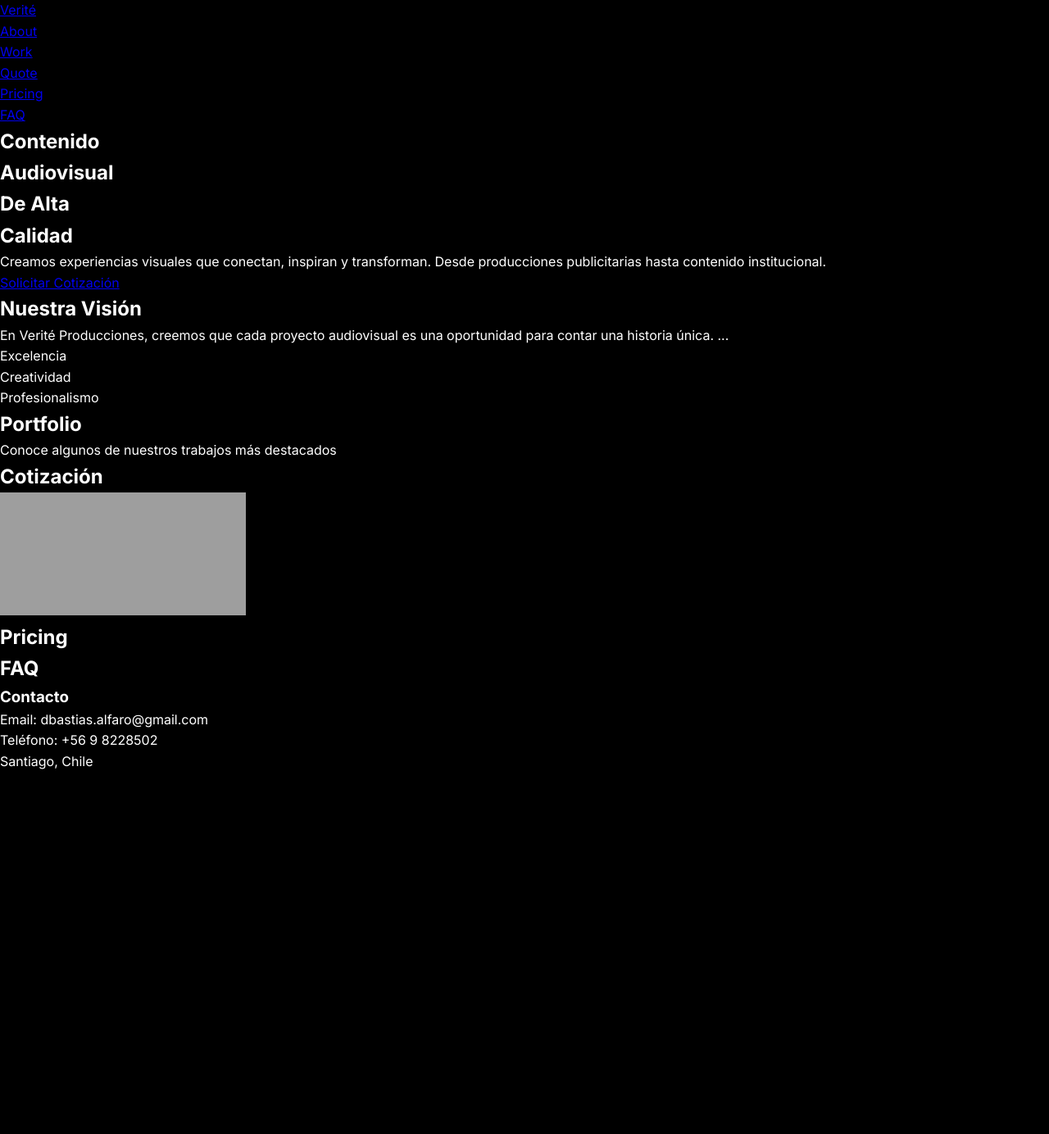
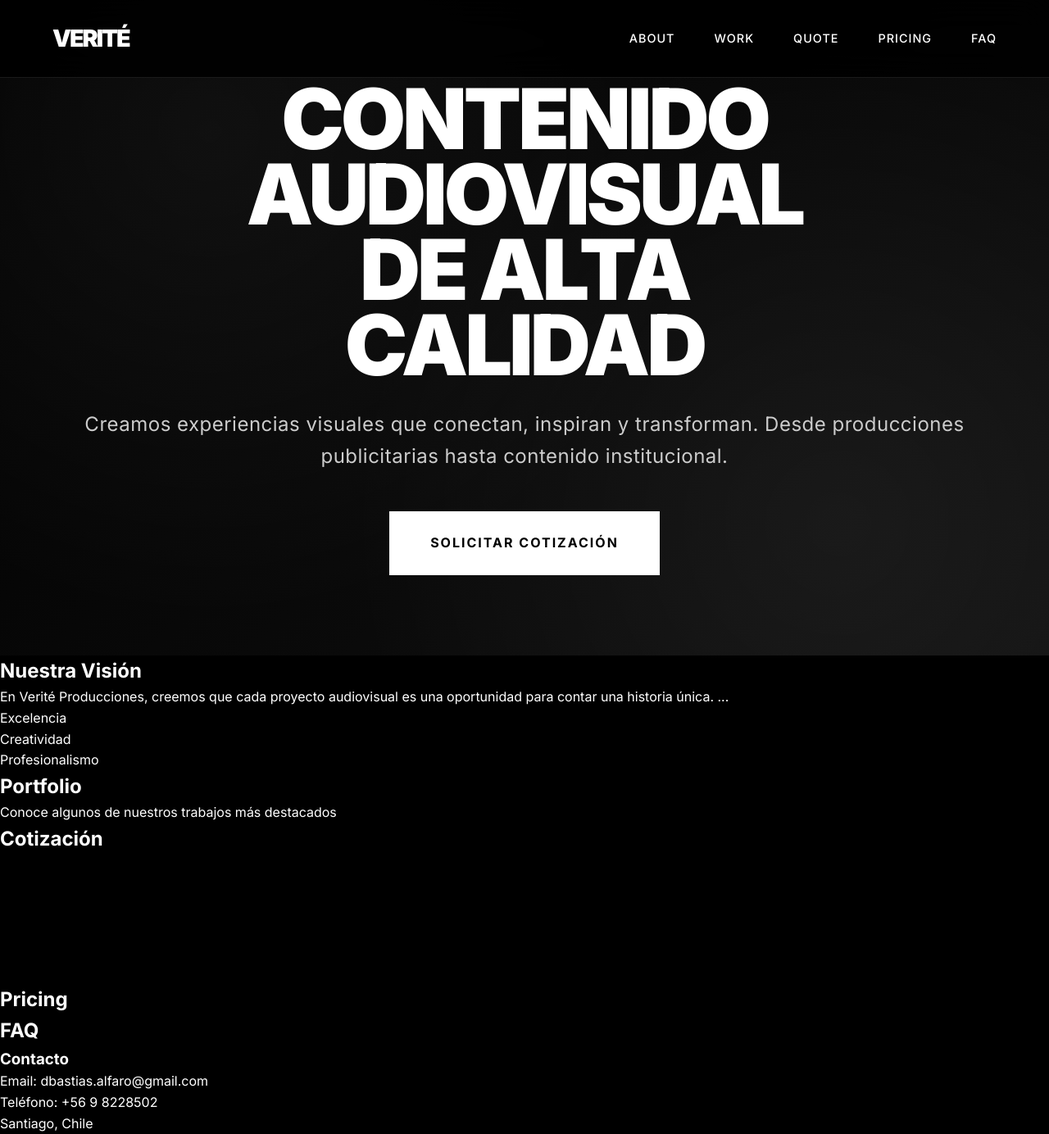
Before and after one commit to dbastias37/Verite-prod, a Python web app: template templates/index.html in a window 1280 px wide. Shown: the whole page at 82% size. Before the commit the page ends 939 px from the top, so only its background shows below. Run offline with Jinja, Linux system fonts and the light colour scheme; the template is opened without the code that fills it, so the values that code supplies are empty; grey boxes are pictures that could not be loaded.

Commit message:
Styles.css

```diff
--- a/static/css/styles.css
+++ b/static/css/styles.css
@@ -1,7 +1,8 @@
-/* static/css/styles.css */
-
-/* Reset y base */
-* { margin:0; padding:0; box-sizing:border-box; }
+* {
+  margin: 0;
+  padding: 0;
+  box-sizing: border-box;
+}
 html { scroll-behavior: smooth; }
 body {
   font-family: 'Inter', sans-serif;
@@ -12,25 +13,44 @@
 }
 
 /* Header */
-header { … }
+header {
+  position: fixed;
+  top: 0;
+  width: 100%;
+  background: rgba(0, 0, 0, 0.9);
+  backdrop-filter: blur(20px);
+  z-index: 1000;
+  border-bottom: 1px solid rgba(255,255,255,0.1);
+  transition: all 0.3s ease;
+}
+nav { display:flex; justify-content:space-between; align-items:center; padding:1.5rem 5%; max-width:1600px; margin:0 auto; }
+.logo { font-size:1.8rem; font-weight:900; color:#fff; text-decoration:none; letter-spacing:-2px; text-transform:uppercase; }
+.nav-links { display:flex; list-style:none; gap:3rem; }
+.nav-links a { color:#fff; text-decoration:none; font-weight:500; font-size:0.9rem; letter-spacing:1px; text-transform:uppercase; transition:all 0.3s ease; position:relative; }
+.nav-links a::after { content:''; position:absolute; bottom:-5px; left:0; width:0; height:2px; background:#fff; transition:width 0.3s ease; }
+.nav-links a:hover::after { width:100%; }
 
-/* .nav-links, .logo, etc. */
-…
+/* Hero Section */
+.hero { height:100vh; display:flex; align-items:center; justify-content:center; text-align:center; background:linear-gradient(135deg,#000 0%,#111 100%); position:relative; overflow:hidden; }
+.hero::before { content:''; position:absolute; top:0;left:0;right:0;bottom:0;
+  background:
+    radial-gradient(circle at 20% 20%,rgba(255,255,255,0.05) 0%,transparent 50%),
+    radial-gradient(circle at 80% 80%,rgba(255,255,255,0.05) 0%,transparent 50%);
+}
+.hero-content { position:relative; z-index:2; max-width:1200px; padding:0 2rem; }
+.hero-content h1 { font-size:clamp(3rem,8vw,8rem); font-weight:900; color:#fff; letter-spacing:-4px; line-height:0.9; margin-bottom:2rem; text-transform:uppercase; opacity:0; animation:fadeInUp 1s ease forwards; }
+.hero-content p { font-size:clamp(1.2rem,2vw,1.5rem); color:#ccc; margin-bottom:3rem; font-weight:400; letter-spacing:0.5px; opacity:0; animation:fadeInUp 1s ease 0.3s forwards; }
+.cta-button { display:inline-block; background:#fff; color:#000; padding:1.5rem 3rem; text-decoration:none; font-weight:700; font-size:1rem; letter-spacing:2px; text-transform:uppercase; transition:all 0.3s ease; border:2px solid #fff; opacity:0; animation:fadeInUp 1s ease 0.6s forwards; }
+.cta-button:hover { background:transparent; color:#fff; transform:translateY(-3px); }
 
-/* Hero */
-.hero { … }
-.hero-content h1 { … }
-…
-
-/* Portfolio, About, Payment, FAQ, Footer… */
-…
+/* Y así continúa TODO el resto de tu CSS… */
 
 /* Animaciones */
-@keyframes fadeInUp { … }
-@keyframes shimmer { … }
-.animate-on-scroll { … }
-.animate-on-scroll.visible { … }
+@keyframes fadeInUp { from { opacity:0; transform:translateY(50px);} to { opacity:1; transform:translateY(0);} }
+@keyframes shimmer { 0% { transform:translateX(-100%);} 100% { transform:translateX(100%);} }
+.animate-on-scroll { opacity:0; transform:translateY(50px); transition:all 0.8s ease; }
+.animate-on-scroll.visible { opacity:1; transform:translateY(0); }
 
 /* Responsive */
-@media (max-width: 768px) { … }
-@media (max-width: 480px) { … }
+@media (max-width:768px) { /* … */ }
+@media (max-width:480px) { /* … */ }
```
